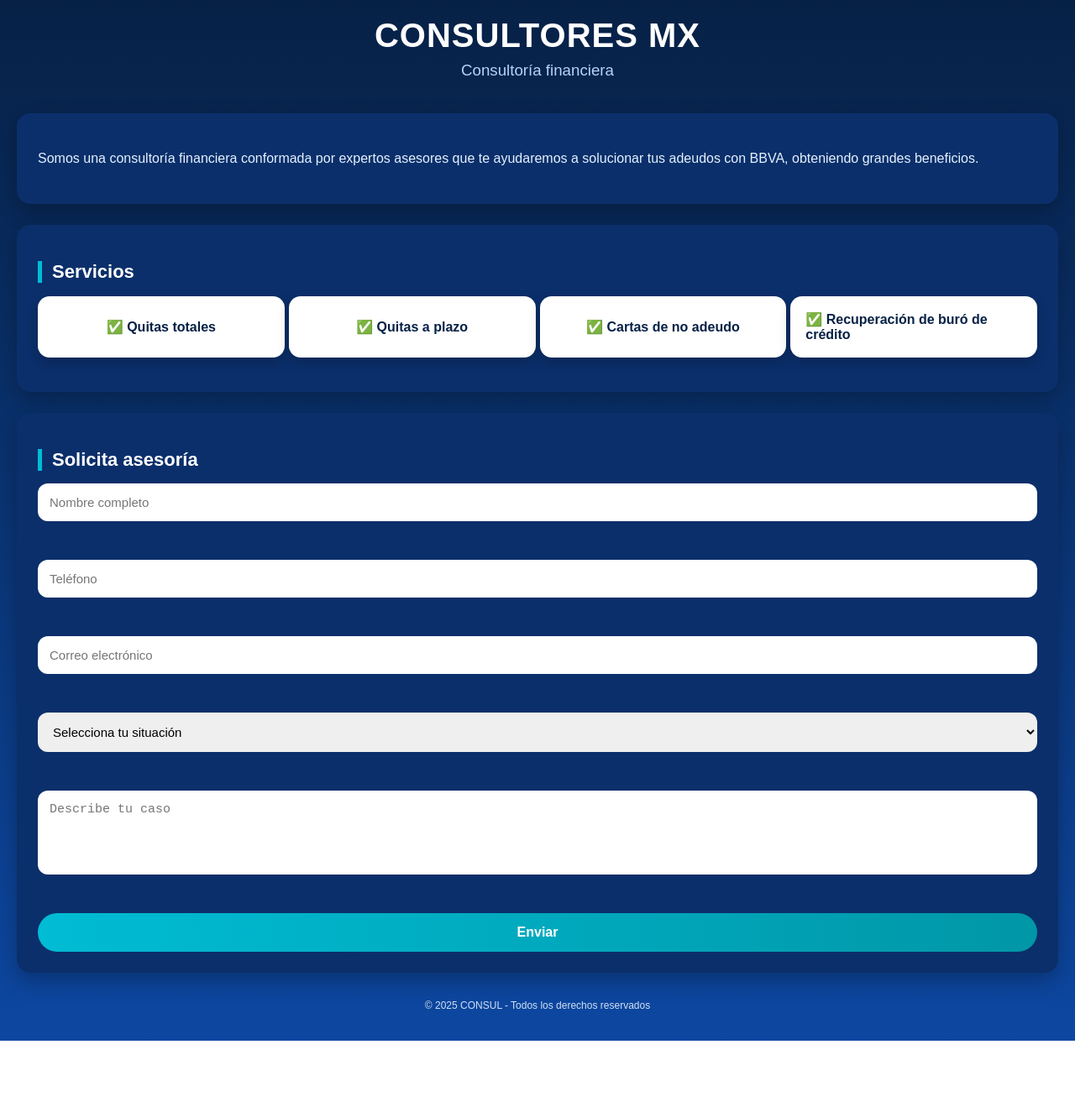
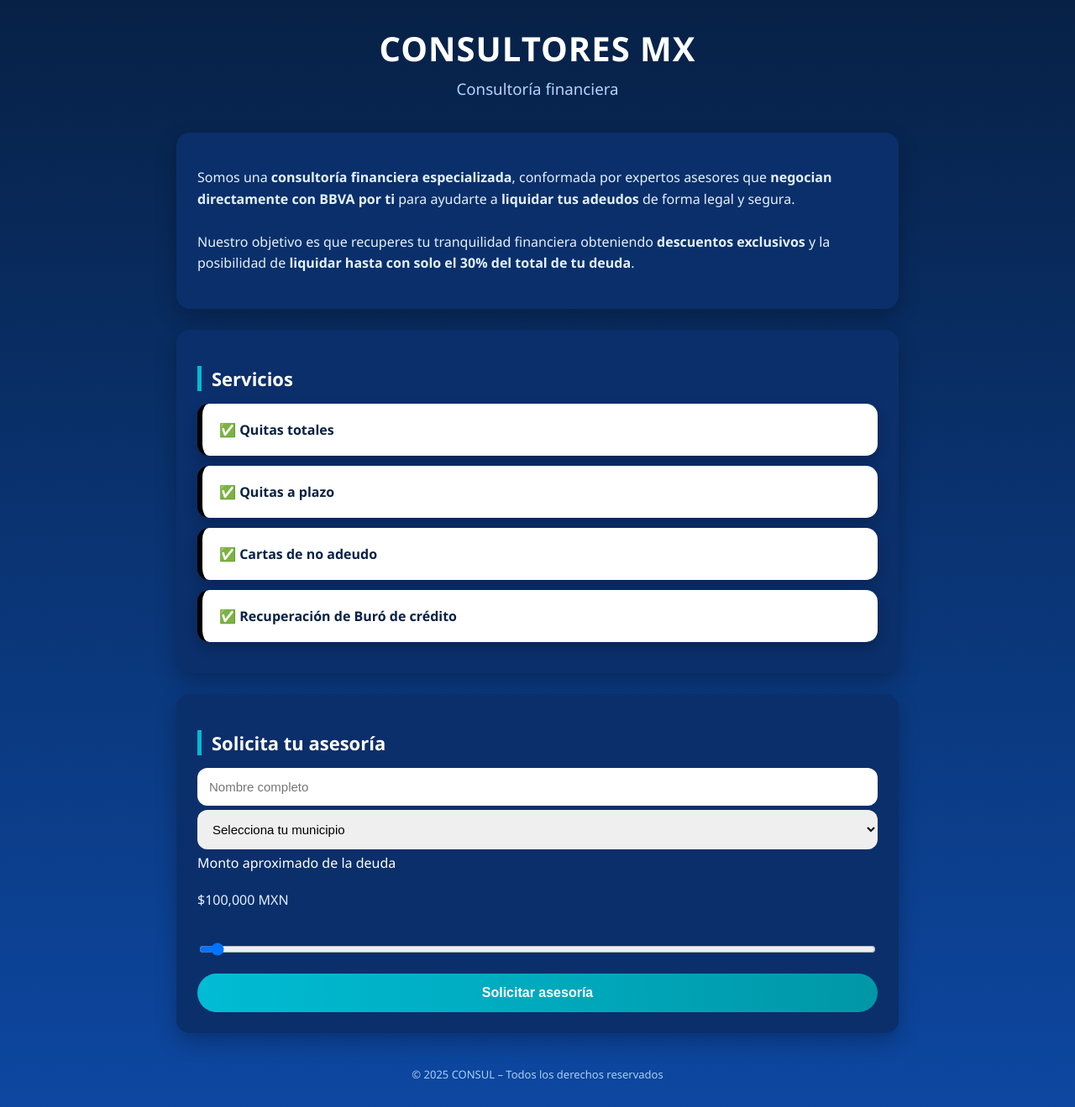
Before and after one commit to Jacv33C/Financiera, a React (Create React App) app: page / in a window 1280 px wide. Shown: the whole page at 84% size. Before the commit the page ends 1240 px from the top, so only its background shows below. Built offline with nearby package versions, Linux system fonts and the light colour scheme.

Commit message:
Cambios en Asesoria

```diff
--- a/src/App.css
+++ b/src/App.css
@@ -60,25 +60,30 @@ p {
 }
 
 /* ===== SERVICIOS ===== */
-ul {
+.servicios ul {
   list-style: none;
   padding: 0;
-  display: grid;
-  grid-template-columns: repeat(auto-fit, minmax(220px, 1fr));
-  gap: 5px;
+  margin: 0;
 }
 
-ul li {
+.servicios li {
   background: white;
   color: #072146;
-  padding: 18px;
+  padding: 20px;
+  margin-bottom: 12px;
   border-radius: 14px;
   font-weight: 600;
+  box-shadow: 0 6px 15px rgba(0, 0, 0, 0.2);
+  border-left: 6px solid #000; /* 👈 LÍNEA NEGRA */
   display: flex;
   align-items: center;
-  justify-content: center;
-  box-shadow: 0 6px 15px rgba(0, 0, 0, 0.2);
 }
+.servicios li:hover {
+  transform: translateX(4px);
+  transition: 0.2s ease;
+}
+
+
 
 /* ===== FORMULARIO ===== */
 form {
--- a/src/App.js
+++ b/src/App.js
@@ -1,73 +1,121 @@
-
-import './App.css';
+import React, { useState } from "react";
+import "./App.css";
 
 function App() {
-  const empresa = {
-    nombre: "CONSULTORES MX",
-    nombreCorto: "CONSUL",
-    giro: "Consultoría financiera"
-  };
+  const NUMERO_WSP = "529811016234"; // 🔴 TU NÚMERO CON LADA 52
 
-  const presentacion = "Somos una consultoría financiera conformada por expertos asesores que te ayudaremos a solucionar tus adeudos con BBVA, obteniendo grandes beneficios.";
+  const [nombre, setNombre] = useState("");
+  const [municipio, setMunicipio] = useState("");
+  const [deuda, setDeuda] = useState(100000);
 
-  const servicios = [
-    "Quitas totales",
-    "Quitas a plazo",
-    "Cartas de no adeudo",
-    "Recuperación de buró de crédito"
-  ];
+  function enviarWhatsApp(e) {
+    e.preventDefault();
+
+    if (!nombre || !municipio) {
+      alert("Por favor llena todos los campos");
+      return;
+    }
+
+    const mensaje = `Hola, quiero una asesoría financiera.
+
+Nombre: ${nombre}
+Municipio: ${municipio}
+Deuda aproximada: $${deuda.toLocaleString()} MXN`;
+
+    const url = `https://wa.me/${NUMERO_WSP}?text=${encodeURIComponent(mensaje)}`;
+    window.open(url, "_blank");
+  }
 
   return (
-    <div style={{ fontFamily: "Arial", padding: "20px" }}>
-
-      {/* ENCABEZADO */}
+    <div className="app">
+      {/* HEADER */}
       <header>
-        <h1>{empresa.nombre}</h1>
-        <h3>{empresa.giro}</h3>
+        <h1>CONSULTORES MX</h1>
+        <h3>Consultoría financiera</h3>
       </header>
 
       {/* PRESENTACIÓN */}
-      <section>
-        <p>{presentacion}</p>
+      <section className="presentacion">
+        <p>
+          Somos una <strong>consultoría financiera especializada</strong>, conformada por
+          expertos asesores que <strong>negocian directamente con BBVA por ti</strong> para
+          ayudarte a <strong>liquidar tus adeudos</strong> de forma legal y segura.
+          <br /><br />
+          Nuestro objetivo es que recuperes tu tranquilidad financiera obteniendo
+          <strong> descuentos exclusivos</strong> y la posibilidad de
+          <strong> liquidar hasta con solo el 30% del total de tu deuda</strong>.
+        </p>
       </section>
 
       {/* SERVICIOS */}
-      <section>
+      <section className="servicios">
         <h2>Servicios</h2>
         <ul>
-          {servicios.map((servicio, index) => (
-            <li key={index}>✅ {servicio}</li>
-          ))}
+          <li>✅ Quitas totales</li>
+          <li>✅ Quitas a plazo</li>
+          <li>✅ Cartas de no adeudo</li>
+          <li>✅ Recuperación de Buró de crédito</li>
         </ul>
       </section>
 
       {/* FORMULARIO */}
-      <section>
-        <h2>Solicita asesoría</h2>
+      <section className="formulario">
+        <h2>Solicita tu asesoría</h2>
 
-        <form>
-          <input type="text" placeholder="Nombre completo" /><br /><br />
-          <input type="tel" placeholder="Teléfono" /><br /><br />
-          <input type="email" placeholder="Correo electrónico" /><br /><br />
+        <form onSubmit={enviarWhatsApp}>
+          <input
+            type="text"
+            placeholder="Nombre completo"
+            value={nombre}
+            onChange={(e) => setNombre(e.target.value)}
+          />
 
-          <select>
-            <option>Selecciona tu situación</option>
-            <option>Adeudo con BBVA</option>
-            <option>Buró de crédito</option>
-            <option>Otro</option>
-          </select><br /><br />
+          <select
+            value={municipio}
+            onChange={(e) => setMunicipio(e.target.value)}
+          >
+            <option value="">Selecciona tu municipio</option>
+            <option value="Campeche">Campeche</option>
+            <option value="Carmen">Carmen</option>
+            <option value="Champotón">Champotón</option>
+            <option value="Calkiní">Calkiní</option>
+            <option value="Hecelchakán">Hecelchakán</option>
+            <option value="Hopelchén">Hopelchén</option>
+            <option value="Palizada">Palizada</option>
+            <option value="Tenabo">Tenabo</option>
+            <option value="Escárcega">Escárcega</option>
+            <option value="Calakmul">Calakmul</option>
+            <option value="Candelaria">Candelaria</option>
+            <option value="Seybaplaya">Seybaplaya</option>
+            <option value="Dzitbalché">Dzitbalché</option>
+          </select>
 
-          <textarea placeholder="Describe tu caso"></textarea><br /><br />
+          <label className="label-deuda">
+            Monto aproximado de la deuda
+          </label>
 
-          <button type="button">Enviar</button>
+          <p className="monto">
+            ${deuda.toLocaleString()} MXN
+          </p>
+
+          <input
+            type="range"
+            min="100000"
+            max="1500000"
+            step="50000"
+            value={deuda}
+            onChange={(e) => setDeuda(Number(e.target.value))}
+          />
+
+          <button type="submit">
+            Solicitar asesoría
+          </button>
         </form>
       </section>
 
-      {/* PIE DE PÁGINA */}
-      <footer style={{ marginTop: "30px", fontSize: "12px" }}>
-        <p>© 2025 {empresa.nombreCorto} - Todos los derechos reservados</p>
+      <footer>
+        © 2025 CONSUL – Todos los derechos reservados
       </footer>
-
     </div>
   );
 }
```
